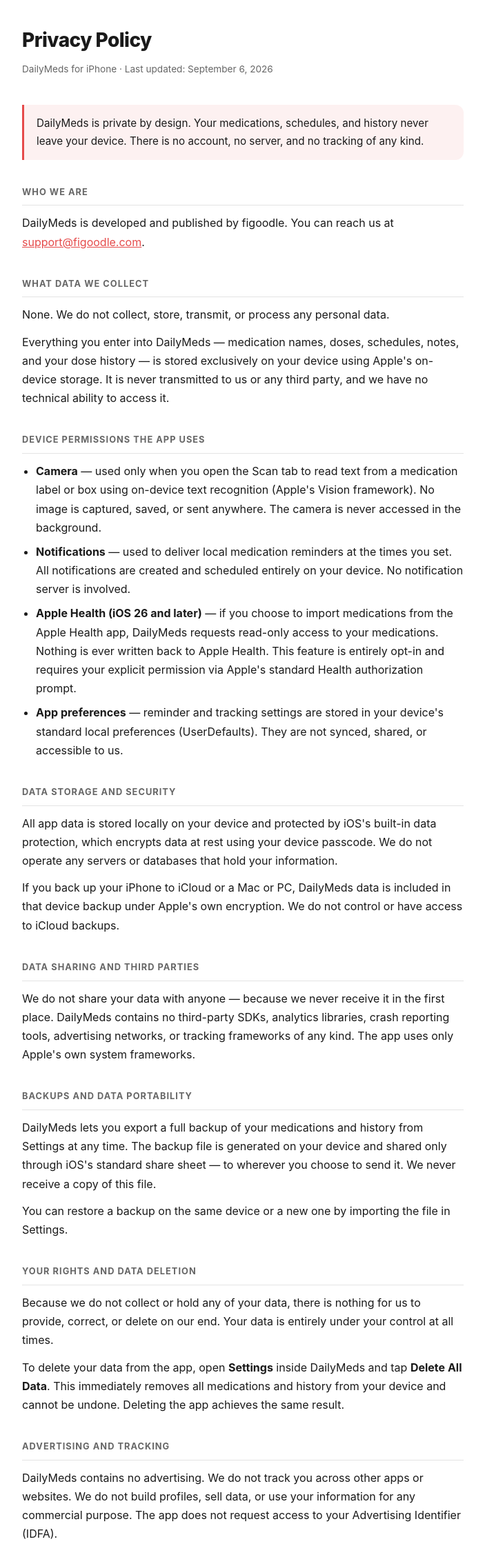
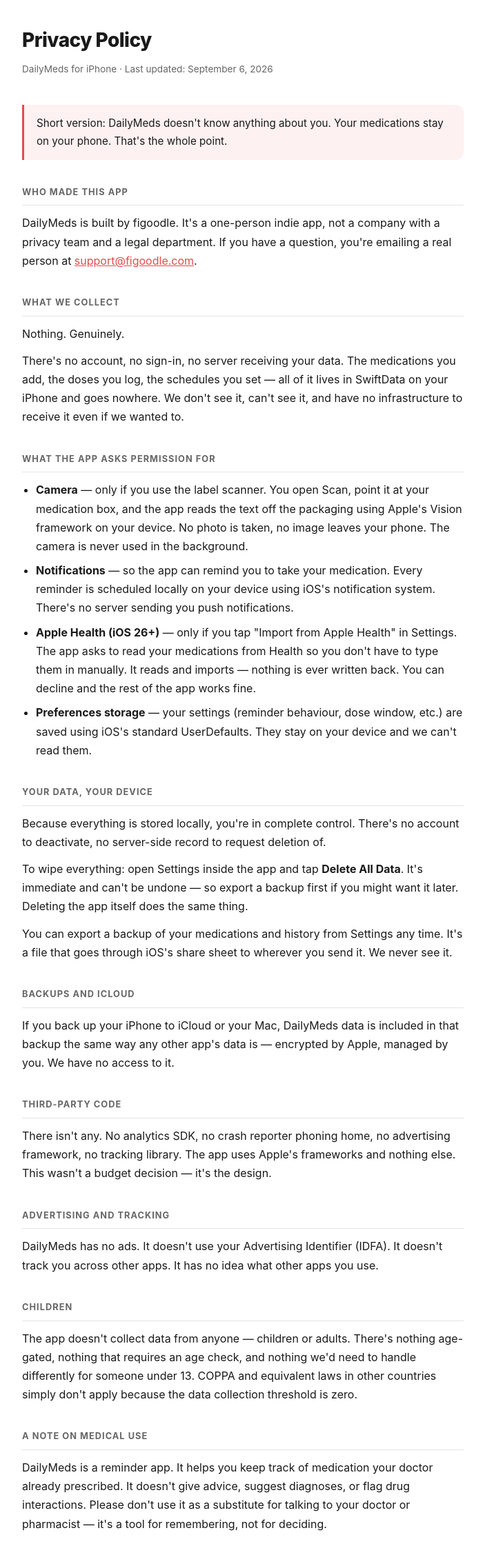
Before and after one commit to Yasirdora/dailydose, a plain HTML site: page web/privacy/index.html in a window 1280 px wide. Shown: the part 133-2375 px from the top of the page at 69% size, without its empty margins (288-991 px from the left). Drawn offline with Linux system fonts and the light colour scheme.

Commit message:
web: rewrite privacy policy in plain human voice

```diff
--- a/web/privacy/index.html
+++ b/web/privacy/index.html
@@ -24,78 +24,72 @@
 
 <section>
   <div class="highlight">
-    DailyMeds is private by design. Your medications, schedules, and history never leave your device. There is no account, no server, and no tracking of any kind.
+    Short version: DailyMeds doesn't know anything about you. Your medications stay on your phone. That's the whole point.
   </div>
 </section>
 
 <section>
-  <h2>Who we are</h2>
-  <p>DailyMeds is developed and published by figoodle. You can reach us at <a href="mailto:support@figoodle.com" style="color:var(--accent);">support@figoodle.com</a>.</p>
+  <h2>Who made this app</h2>
+  <p>DailyMeds is built by figoodle. It's a one-person indie app, not a company with a privacy team and a legal department. If you have a question, you're emailing a real person at <a href="mailto:support@figoodle.com" style="color:var(--accent);">support@figoodle.com</a>.</p>
 </section>
 
 <section>
-  <h2>What data we collect</h2>
-  <p>None. We do not collect, store, transmit, or process any personal data.</p>
-  <p>Everything you enter into DailyMeds — medication names, doses, schedules, notes, and your dose history — is stored exclusively on your device using Apple's on-device storage. It is never transmitted to us or any third party, and we have no technical ability to access it.</p>
+  <h2>What we collect</h2>
+  <p>Nothing. Genuinely.</p>
+  <p>There's no account, no sign-in, no server receiving your data. The medications you add, the doses you log, the schedules you set — all of it lives in SwiftData on your iPhone and goes nowhere. We don't see it, can't see it, and have no infrastructure to receive it even if we wanted to.</p>
 </section>
 
 <section>
-  <h2>Device permissions the app uses</h2>
+  <h2>What the app asks permission for</h2>
   <ul>
-    <li><strong>Camera</strong> — used only when you open the Scan tab to read text from a medication label or box using on-device text recognition (Apple's Vision framework). No image is captured, saved, or sent anywhere. The camera is never accessed in the background.</li>
-    <li><strong>Notifications</strong> — used to deliver local medication reminders at the times you set. All notifications are created and scheduled entirely on your device. No notification server is involved.</li>
-    <li><strong>Apple Health (iOS 26 and later)</strong> — if you choose to import medications from the Apple Health app, DailyMeds requests read-only access to your medications. Nothing is ever written back to Apple Health. This feature is entirely opt-in and requires your explicit permission via Apple's standard Health authorization prompt.</li>
-    <li><strong>App preferences</strong> — reminder and tracking settings are stored in your device's standard local preferences (UserDefaults). They are not synced, shared, or accessible to us.</li>
+    <li><strong>Camera</strong> — only if you use the label scanner. You open Scan, point it at your medication box, and the app reads the text off the packaging using Apple's Vision framework on your device. No photo is taken, no image leaves your phone. The camera is never used in the background.</li>
+    <li><strong>Notifications</strong> — so the app can remind you to take your medication. Every reminder is scheduled locally on your device using iOS's notification system. There's no server sending you push notifications.</li>
+    <li><strong>Apple Health (iOS 26+)</strong> — only if you tap "Import from Apple Health" in Settings. The app asks to read your medications from Health so you don't have to type them in manually. It reads and imports — nothing is ever written back. You can decline and the rest of the app works fine.</li>
+    <li><strong>Preferences storage</strong> — your settings (reminder behaviour, dose window, etc.) are saved using iOS's standard UserDefaults. They stay on your device and we can't read them.</li>
   </ul>
 </section>
 
 <section>
-  <h2>Data storage and security</h2>
-  <p>All app data is stored locally on your device and protected by iOS's built-in data protection, which encrypts data at rest using your device passcode. We do not operate any servers or databases that hold your information.</p>
-  <p>If you back up your iPhone to iCloud or a Mac or PC, DailyMeds data is included in that device backup under Apple's own encryption. We do not control or have access to iCloud backups.</p>
+  <h2>Your data, your device</h2>
+  <p>Because everything is stored locally, you're in complete control. There's no account to deactivate, no server-side record to request deletion of.</p>
+  <p>To wipe everything: open Settings inside the app and tap <strong>Delete All Data</strong>. It's immediate and can't be undone — so export a backup first if you might want it later. Deleting the app itself does the same thing.</p>
+  <p>You can export a backup of your medications and history from Settings any time. It's a file that goes through iOS's share sheet to wherever you send it. We never see it.</p>
 </section>
 
 <section>
-  <h2>Data sharing and third parties</h2>
-  <p>We do not share your data with anyone — because we never receive it in the first place. DailyMeds contains no third-party SDKs, analytics libraries, crash reporting tools, advertising networks, or tracking frameworks of any kind. The app uses only Apple's own system frameworks.</p>
+  <h2>Backups and iCloud</h2>
+  <p>If you back up your iPhone to iCloud or your Mac, DailyMeds data is included in that backup the same way any other app's data is — encrypted by Apple, managed by you. We have no access to it.</p>
 </section>
 
 <section>
-  <h2>Backups and data portability</h2>
-  <p>DailyMeds lets you export a full backup of your medications and history from Settings at any time. The backup file is generated on your device and shared only through iOS's standard share sheet — to wherever you choose to send it. We never receive a copy of this file.</p>
-  <p>You can restore a backup on the same device or a new one by importing the file in Settings.</p>
-</section>
-
-<section>
-  <h2>Your rights and data deletion</h2>
-  <p>Because we do not collect or hold any of your data, there is nothing for us to provide, correct, or delete on our end. Your data is entirely under your control at all times.</p>
-  <p>To delete your data from the app, open <strong>Settings</strong> inside DailyMeds and tap <strong>Delete All Data</strong>. This immediately removes all medications and history from your device and cannot be undone. Deleting the app achieves the same result.</p>
+  <h2>Third-party code</h2>
+  <p>There isn't any. No analytics SDK, no crash reporter phoning home, no advertising framework, no tracking library. The app uses Apple's frameworks and nothing else. This wasn't a budget decision — it's the design.</p>
 </section>
 
 <section>
   <h2>Advertising and tracking</h2>
-  <p>DailyMeds contains no advertising. We do not track you across other apps or websites. We do not build profiles, sell data, or use your information for any commercial purpose. The app does not request access to your Advertising Identifier (IDFA).</p>
+  <p>DailyMeds has no ads. It doesn't use your Advertising Identifier (IDFA). It doesn't track you across other apps. It has no idea what other apps you use.</p>
 </section>
 
 <section>
-  <h2>Children's privacy</h2>
-  <p>DailyMeds does not collect personal information from anyone, including children under the age of 13 (or the applicable age in your jurisdiction). Because no data is collected at all, the app does not require any special handling under children's privacy laws such as COPPA (United States) or equivalent regulations elsewhere.</p>
+  <h2>Children</h2>
+  <p>The app doesn't collect data from anyone — children or adults. There's nothing age-gated, nothing that requires an age check, and nothing we'd need to handle differently for someone under 13. COPPA and equivalent laws in other countries simply don't apply because the data collection threshold is zero.</p>
 </section>
 
 <section>
-  <h2>Medical disclaimer</h2>
-  <p>DailyMeds is a personal reminder and tracking tool, not a regulated medical device. It helps you keep track of medication that has already been prescribed to you by a healthcare professional. It does not provide medical advice, suggest diagnoses, check for drug interactions, or replace the guidance of a doctor or pharmacist. Always follow the instructions given by your healthcare provider.</p>
+  <h2>A note on medical use</h2>
+  <p>DailyMeds is a reminder app. It helps you keep track of medication your doctor already prescribed. It doesn't give advice, suggest diagnoses, or flag drug interactions. Please don't use it as a substitute for talking to your doctor or pharmacist — it's a tool for remembering, not for deciding.</p>
 </section>
 
 <section>
-  <h2>Changes to this policy</h2>
-  <p>If we make material changes to this policy, we will update the date at the top of this page. Because we have no way to contact you directly, we recommend bookmarking this page if you wish to be notified of future changes.</p>
+  <h2>If this policy changes</h2>
+  <p>We'll update the date at the top of this page. Since we have no way to reach you — no email, no account — checking back here is the only way to see changes. We'll only make changes if something genuinely changes about how the app works, not just to update legal boilerplate.</p>
 </section>
 
 <section>
-  <h2>Contact</h2>
+  <h2>Questions</h2>
   <div class="contact-box">
-    <p>Questions or concerns about your privacy?</p>
+    <p>If something here doesn't make sense or you want to know more, just ask.</p>
     <p style="margin-top:10px;"><a href="mailto:support@figoodle.com">support@figoodle.com</a></p>
   </div>
 </section>
```
